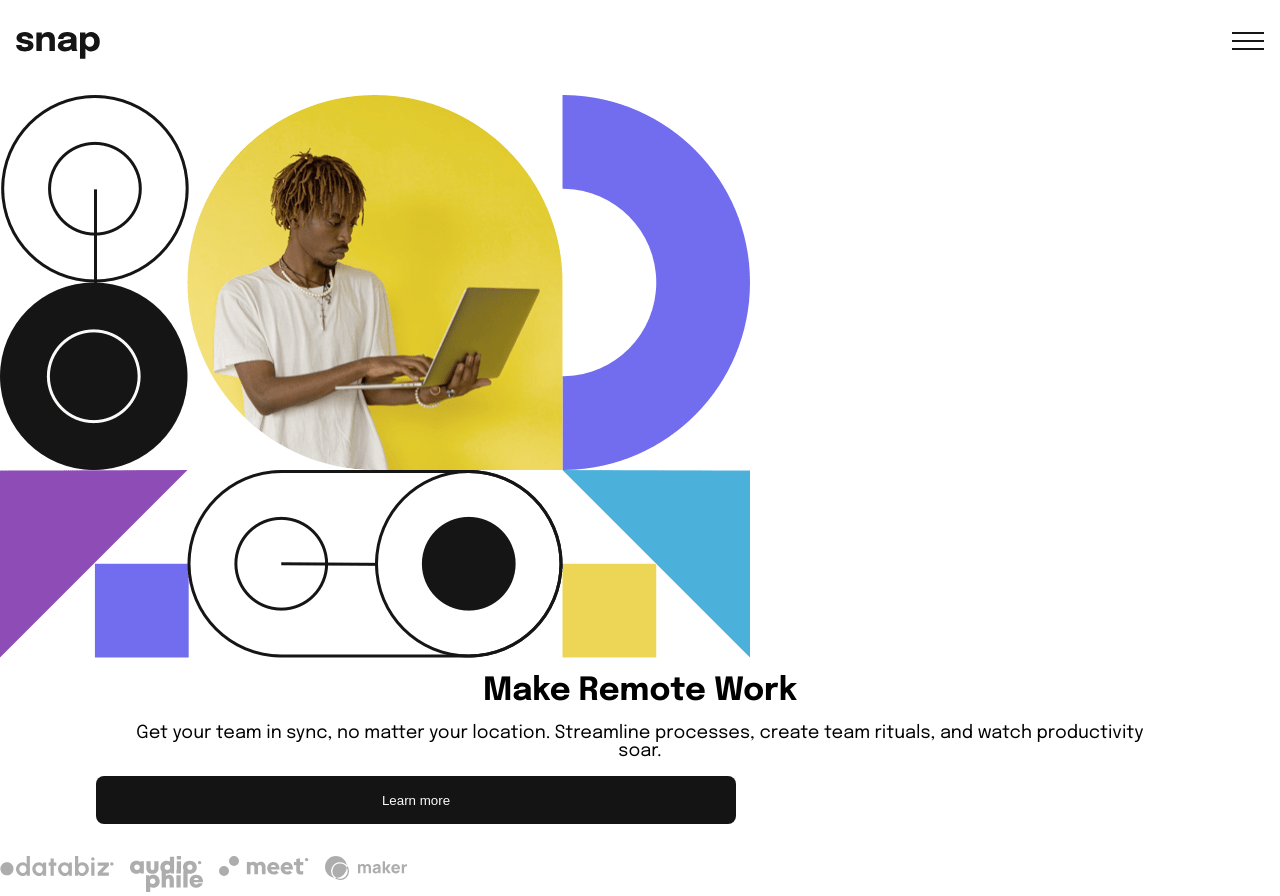
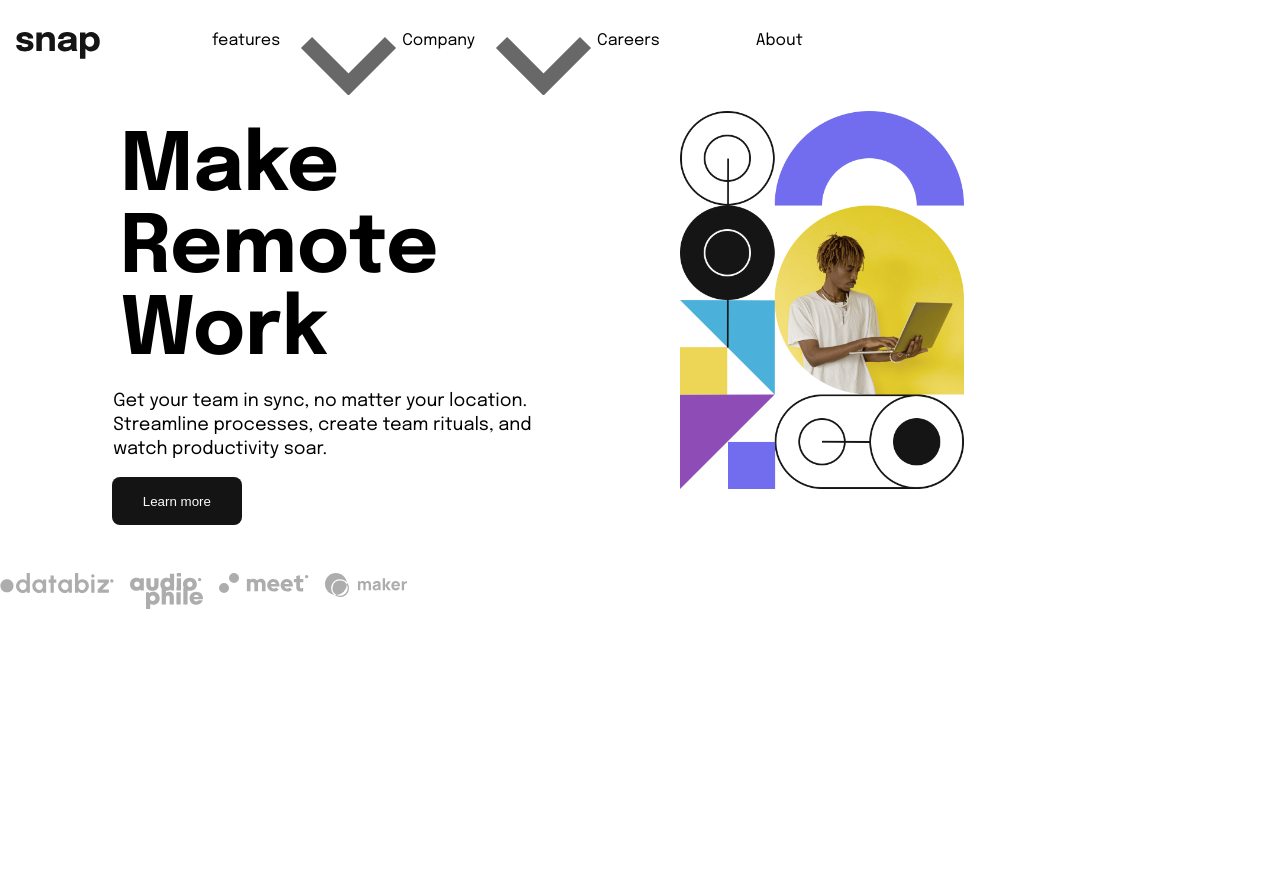
Before and after one commit to Emmanuel131519/Intro-section, a plain HTML site: page index.html in a window 1280 px wide. After the commit the page ends 800 px from the top, so only its background shows below. Drawn offline with Linux system fonts and the light colour scheme.

Commit message:
first commit

```diff
--- a/index.html
+++ b/index.html
@@ -13,15 +13,21 @@
   </head>
   <body>
     <nav>
+      <div class="nav-div-1">
         <div>
           <img src="assets/logo.svg" alt="" />
         </div>
+        <div class="nav-div-3">
+          <img src="assets/icon-menu.svg" alt="" />
+        </div>
+      </div>
+
       <div class="nav-div-2">
-        <div>
+        <div class="nav-div-2-1">
           <p>features</p>
           <img src="assets/icon-arrow-down.svg" alt="" />
         </div>
-        <div>
+        <div class="nav-div-2-1">
           <p>Company</p>
           <img src="assets/icon-arrow-down.svg" alt="" />
         </div>
@@ -32,9 +38,7 @@
           <p>About</p>
         </div>
       </div>
-      <div>
-        <img src="assets/icon-menu.svg" alt="" />
-      </div>
+
       <div class="nav-div-4">
         <div>
           <p>Login</p>
@@ -48,8 +52,15 @@
       <!-- section 1 -->
       <section class="section-1">
         <div>
+          <div class="section-1-img-1">
             <img src="assets/Image20250128181627.png" alt="" />
           </div>
+       <div  class="section-1-img-2">
+<img src="assets/Image20250128181630.png" alt="">
+       </div>
+
+        </div>
+        <div class="section-1-div-1">
           <div>
             <h1>Make Remote Work</h1>
             <p>
@@ -60,6 +71,8 @@
           <div>
             <button>Learn more</button>
           </div>
+        </div>
+
       </section>
       <!-- section-2 -->
       <section class="section-2">
--- a/style.css
+++ b/style.css
@@ -14,9 +14,9 @@
   font-family: "Epilogue", serif;
 }
 
-nav{
+.nav-div-1{
   display: flex;
-  justify-content: space-between;
+justify-content: space-between;
   padding: 2rem 1rem;
 }
 
@@ -42,10 +42,14 @@
 
 .section-1 p{
   font-size: 18px;
-width: 80%;
+width: 90%;
 margin: 0 auto;
+line-height: 1.5rem;
 text-align: center;
 padding: 1rem 0;
+}
+.section-1-img-2{
+  display: none;
 }
 
 button{
@@ -64,3 +68,59 @@
 padding-top: 2rem;
 gap: 1rem;
 }
+
+@media(min-width:765px){
+  nav{
+    display: flex;
+    gap: 6rem;
+  }
+  .nav-div-2{
+    display: block;
+    display: flex;
+padding-top: 2rem;
+gap: 6rem;
+  }
+  .nav-div-3{
+    display: none;
+  }
+
+  .nav-div-2-1{
+    display: flex;
+    gap: 1rem;
+  }
+
+  .section-1{
+    display: flex;
+    flex-direction: row-reverse;
+    padding: 1rem;
+    max-width: 100%;
+  }
+  .section-1-img-2{
+    display: block;
+    max-width: 50%;
+    padding-left: 1rem;
+  }
+  .section-1-img-1{
+    display: none;
+  }
+
+  .section-1 h1{
+    font-size: 5rem;
+    text-align: initial;
+    width: 80%;
+    margin-left: 6.5rem;
+  }
+
+  .section-1 p{
+    display: flex;
+    text-align: initial;
+    width: 70%;
+  }
+
+
+
+  button{
+width: 20%;
+
+  }
+}
```
Lines whose indentation alone changed are shown as unchanged.
